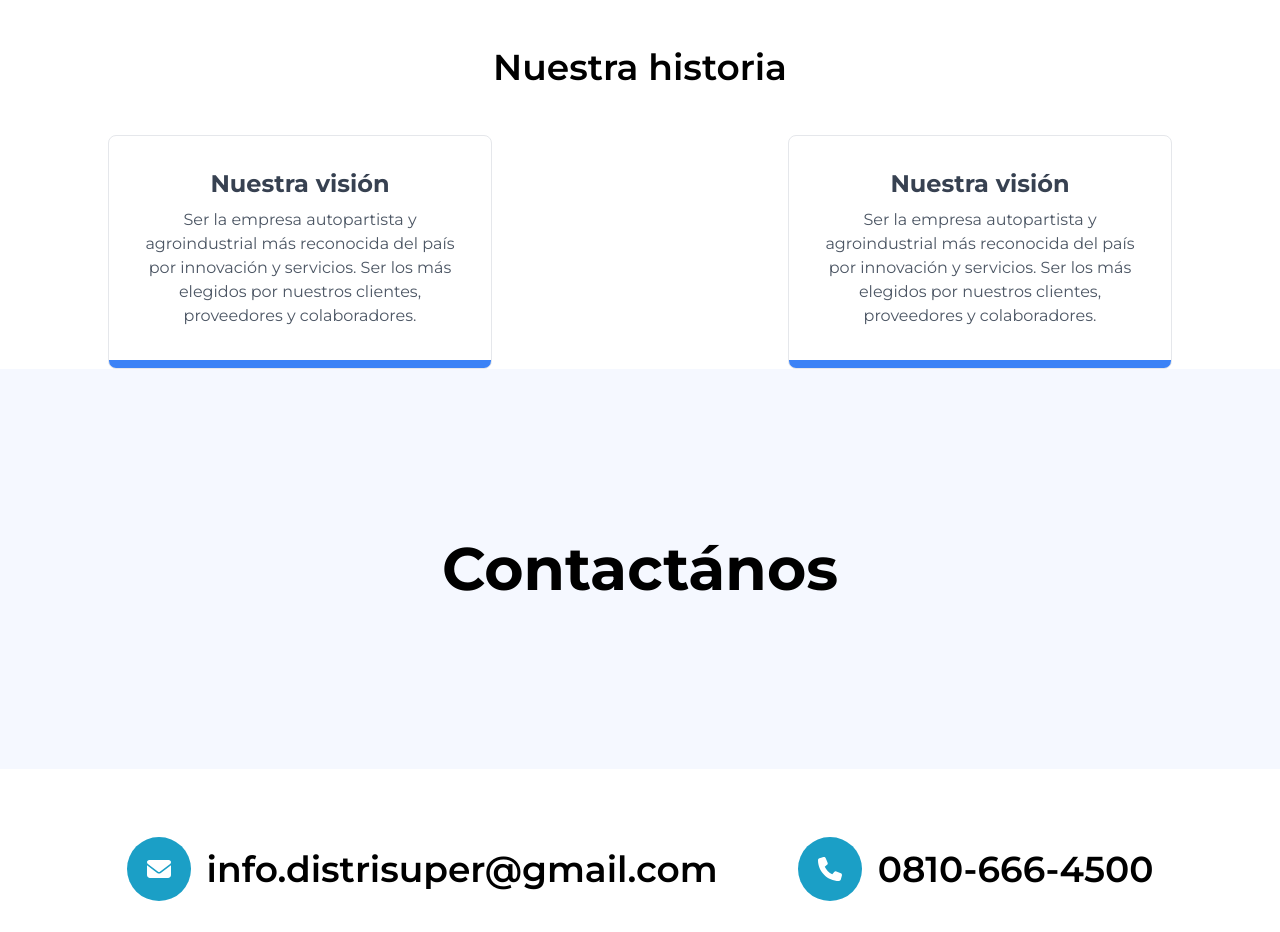
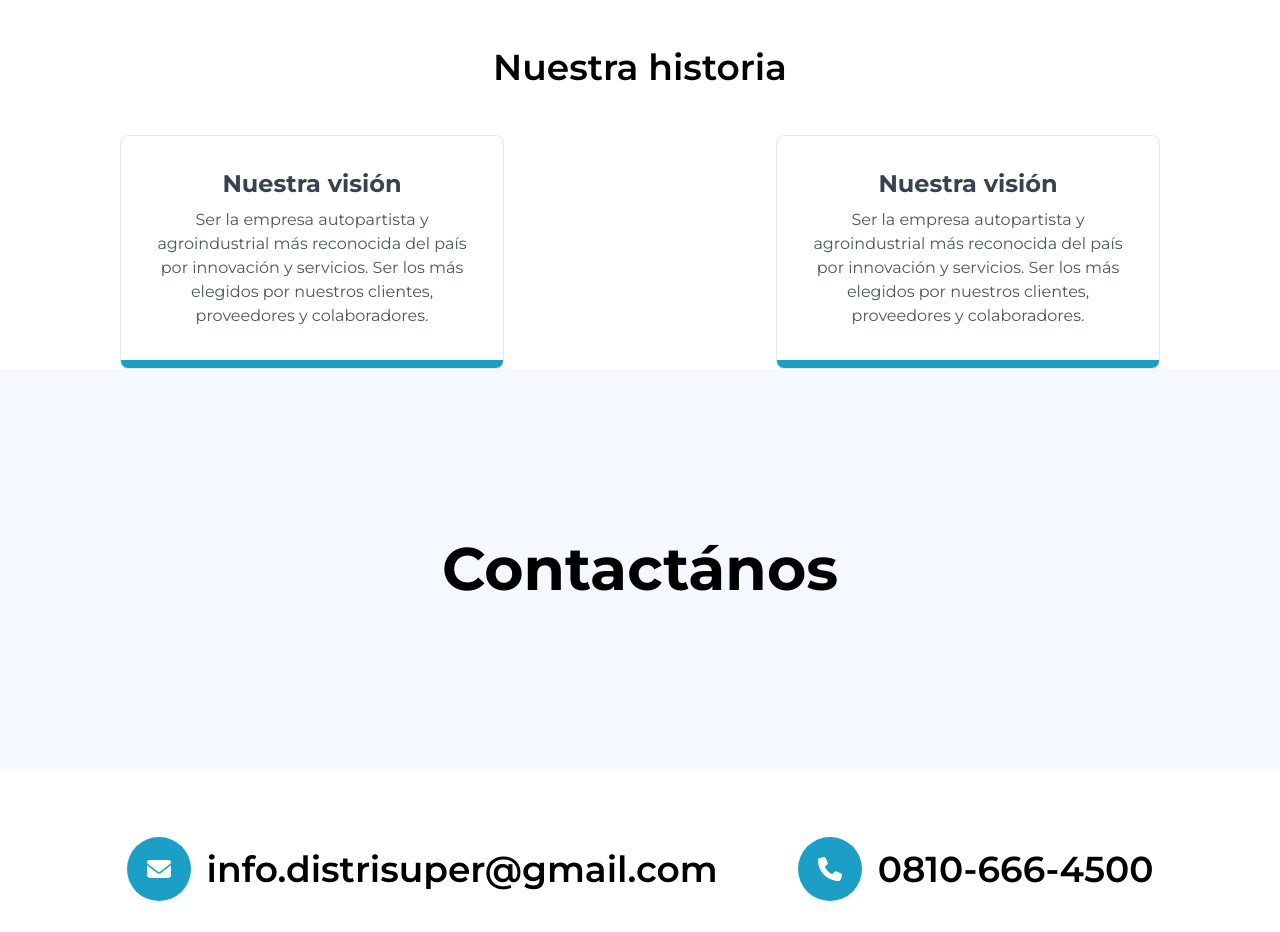
Before and after one commit to Distrisuper/WebDistrisuper-v2, a React (Vite) app: page / in a window 1280 px wide. Shown: the part 3280-4212 px from the top of the page. Built offline with nearby package versions, Linux system fonts and the light colour scheme.

Commit message:
mini correciones

```diff
--- a/src/components/About/index.jsx
+++ b/src/components/About/index.jsx
@@ -9,7 +9,7 @@ export default function About() {
             </div>
             <div>
                 <h3 className="text-4xl font-semibold text-center py-12">Nuestra historia</h3>
-                <div className="flex flex-col gap-10 lg:flex-row lg:gap-20">
+                <div className="flex flex-col gap-10 lg:flex-row lg:gap-20 px-6">
                     <div className="max-w-sm mx-auto bg-white border rounded-lg overflow-hidden">
                         <div className="px-6 py-8">
                             <h2 className="text-gray-700 font-bold text-2xl mb-2 text-center">Nuestra visión</h2>
@@ -18,7 +18,7 @@ export default function About() {
                                 Ser los más elegidos por nuestros clientes, proveedores y colaboradores.
                             </p>
                         </div>
-                        <div className="h-2 bg-blue-500"></div>
+                        <div className="h-2 bg-secondary"></div>
                     </div>
                     <div className="max-w-sm mx-auto bg-white border rounded-lg overflow-hidden">
                         <div className="px-6 py-8">
@@ -28,7 +28,7 @@ export default function About() {
                                 Ser los más elegidos por nuestros clientes, proveedores y colaboradores.
                             </p>
                         </div>
-                        <div className="h-2 bg-blue-500"></div>
+                        <div className="h-2 bg-secondary"></div>
                     </div>
                 </div>
             </div>
--- a/src/components/Home/index.jsx
+++ b/src/components/Home/index.jsx
@@ -20,7 +20,7 @@ export default function Home() {
             </div>
             <div className="flex flex-col justify-center items-center p-8 lg:p-24">
                 <span className="w-full flex items-center justify-center my-3">
-                    <h2 className="text-primary text-2xl lg:text-5xl leading-relaxed 2xl:leading-relaxed lg:leading-relaxed text-center px-16">
+                    <h2 className="text-primary text-xl lg:text-5xl leading-relaxed 2xl:leading-relaxed lg:leading-relaxed lg:text-center lg:px-16">
                         Nos enfocamos fuertemente en el <strong>servicio</strong>, <strong>calidad</strong> y <strong>disponibilidad</strong> de nuestros productos y en la continua <strong>innovación</strong>.
                     </h2>
                 </span>
```
